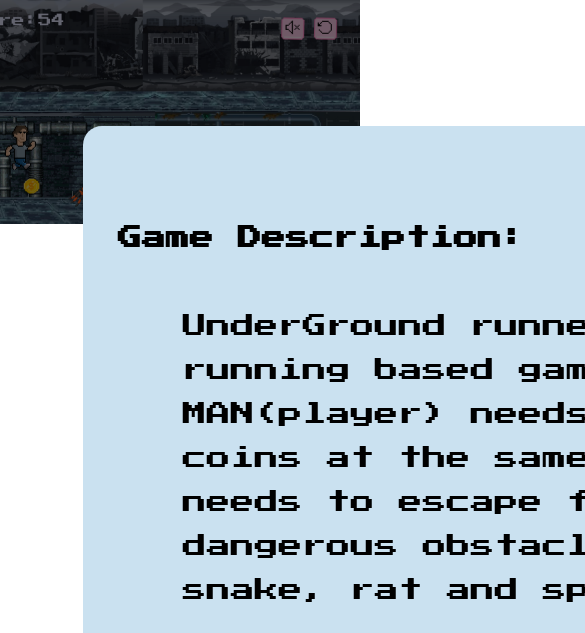
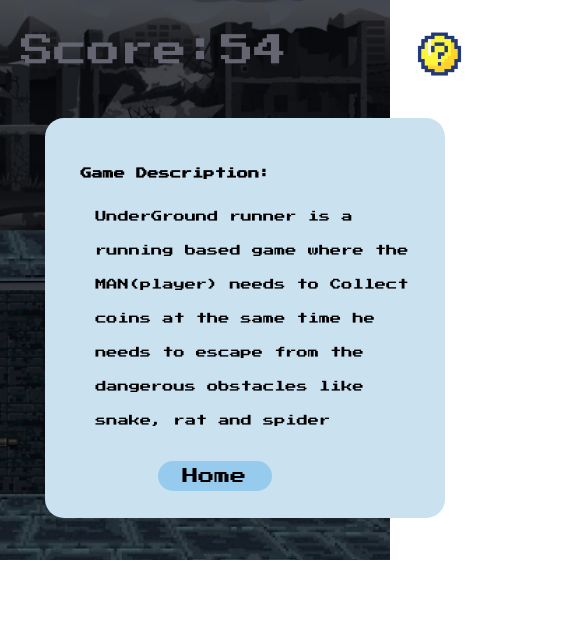
Before and after one commit to abrahamjeron/underground-runner-universal-design, a plain HTML site: page help.html in a window 390 px wide. Shown: the top 633 px of the page, 585 px wide, since content can reach past the window. Drawn offline with Linux system fonts and the light colour scheme.

Commit message:
changes done

```diff
--- a/congratspage.css
+++ b/congratspage.css
@@ -49,7 +49,7 @@ body{
 @media screen and (max-width:600px) {
     body{
         background-image: url("./Asserts/lvel2\ mobile\ bg.png");
-        background-size: 115% 354% ;
+        background-size: cover ;
     }
     .game-won-popup{
         position: relative;
--- a/gameoverpage.css
+++ b/gameoverpage.css
@@ -6,9 +6,8 @@
     font-family: pixels;
 }
 body{
-    background-image: url("./Asserts/level\ 1\ baground.jpg");
-    background-size: 105%;
-    background-position-x:-50px ;
+    background-image: url("./Asserts/Level\ 3\ \(1\).png");
+    background-size: cover;
     background-repeat: no-repeat;
     overflow: hidden;
 }
@@ -40,7 +39,7 @@ body{
 @media screen and (max-width:600px) {
     body{
         background-image: url("./Asserts/lvel1\ mobile\ bg.jpg");
-        background-size: 115% 354% ;
+        background-size: cover;
     }
 
     .game-over-popup{
--- a/gameoverpage2.css
+++ b/gameoverpage2.css
@@ -8,7 +8,6 @@
 body{
     background-image: url("./Asserts/level\ 2\ baground.jpg");
     background-size: 105%;
-    background-position-x:-50px ;
     background-repeat: no-repeat;
     overflow: hidden;
 }
@@ -38,8 +37,8 @@ body{
 }
 @media screen and (max-width:600px) {
     body{
-        background-image: url("./Asserts/lvel2\ mobile\ bg.png");
-        background-size: 115% 354% ;
+        background-image: url("./Asserts/Level\ 6.png");
+        background-size: cover ;
     }
 
     .game-over-popup{
--- a/help.css
+++ b/help.css
@@ -8,7 +8,6 @@
 body{
     background-image: url("./Asserts/help\ page.png");
     background-size: 105%;
-    background-position-x:-50px ;
     background-repeat: no-repeat;
     overflow: hidden;
 }
@@ -53,3 +52,36 @@ a{
     border-radius: 27px;
     text-decoration: none;
 }
+
+@media (orientation:portrait){
+    body{
+        background-image: url("./Asserts/Game\ Play\ page.png");
+        background-size: cover;
+        overflow: hidden;
+    }
+    .gamedescription{
+        top: 110px;
+        left: 10%;
+        width: 400px;
+        height: 400px;
+    }
+    h1{
+        top: 50px;
+        left: 35px;
+        font-size: 0.7rem;
+    }
+    p{
+        top: 60px;
+        left: 50px;
+        line-height: 34px;
+        font-size: .7rem;
+    }
+    a{
+        left: 40%;
+        top: 60px;
+        font-size: 1rem;
+        padding: 7px 25px 7px 25px;
+        border-radius: 27px;
+        text-decoration: none;
+    }
+}
--- a/level1.css
+++ b/level1.css
@@ -193,10 +193,10 @@ button{
     }
 }
 /* mobile responsive */
-@media screen and (max-width:600px) {
+@media (orientation:portrait) {
     body{
-        background-image: url("./Asserts/lvel1\ mobile\ bg.jpg");
-        background-size: 115% 154% ;
+        background-image: url("./Asserts/Android\ Large\ -\ 5.png");
+        background-size: cover ;
     }
     .howtoplay{
         position: relative;
@@ -282,16 +282,6 @@ button{
         left: 30px;
         height: 150px;
     }
-    #spider{
-        position: relative;
-        top: -20px;
-        height: 70px;
-    }
-    #rat{
-        position: relative;
-        top: -30px;
-        height: 60px;
-    }
     #score{
         position: relative;
         font-size: 1rem;
@@ -308,14 +298,14 @@ button{
     }
     .left-right{
         position: relative;
-        top: 300px;
+        top: 220px;
         display: flex;
         justify-content: flex-end;
         height: 60px;
     }
     #top-key{
         position: relative;
-        top: 240px;
+        top: 160px;
         left: 30px;
         height: 60px;
     }
--- a/level2.css
+++ b/level2.css
@@ -204,10 +204,10 @@ button{
 
 
 /* mobile responsive */
-@media screen and (max-width:600px) {
+@media (orientation:portrait){
     body{
-        background-image: url("./Asserts/lvel2\ mobile\ bg.png");
-        background-size: 115% 154% ;
+        background-image: url("./Asserts/Level\ 5-2.png");
+        background-size: cover ;
     }
     .howtoplay{
         position: relative;
@@ -279,29 +279,20 @@ button{
         font-size: .9rem;
         padding: 10px 25px 10px 25px;
     }
+
+
     .gamecontents{
         position: relative;
-        top: 260px;
+        top: 310px;
     }
     .coins{
         position: relative;
-        bottom: 130px;
         height: 40px;
     }
     #man{
         position: relative;
         left: 30px;
         height: 150px;
-    }
-    #spider{
-        position: relative;
-        top: -20px;
-        height: 70px;
-    }
-    #rat{
-        position: relative;
-        top: -30px;
-        height: 60px;
     }
     #score{
         position: relative;
@@ -319,18 +310,26 @@ button{
     }
     .left-right{
         position: relative;
-        top: 300px;
+        top: 110px;
         display: flex;
         justify-content: flex-end;
         height: 60px;
     }
     #top-key{
         position: relative;
-        top: 240px;
+        top: 50px;
         left: 30px;
         height: 60px;
+    }
+    #snake,#coin2{
+        position: relative;
+        bottom: 150px;
     }
     #centipedie{
         display: none;
     }
+    #coin1,#coin2,#coin3,#coin4{
+        position: relative;
+        bottom: 220px;
+    }
 }
```
Also changed, not shown: level2.html (+2 -0 lines), Asserts/Android Large - 5.png (added), Asserts/Game Play page.png (added), Asserts/Level 5-2.png (added), Asserts/Level 6.png (added), Asserts/gt-4 1.png (added), level2.js (line endings or trailing spaces), 1 other file.
